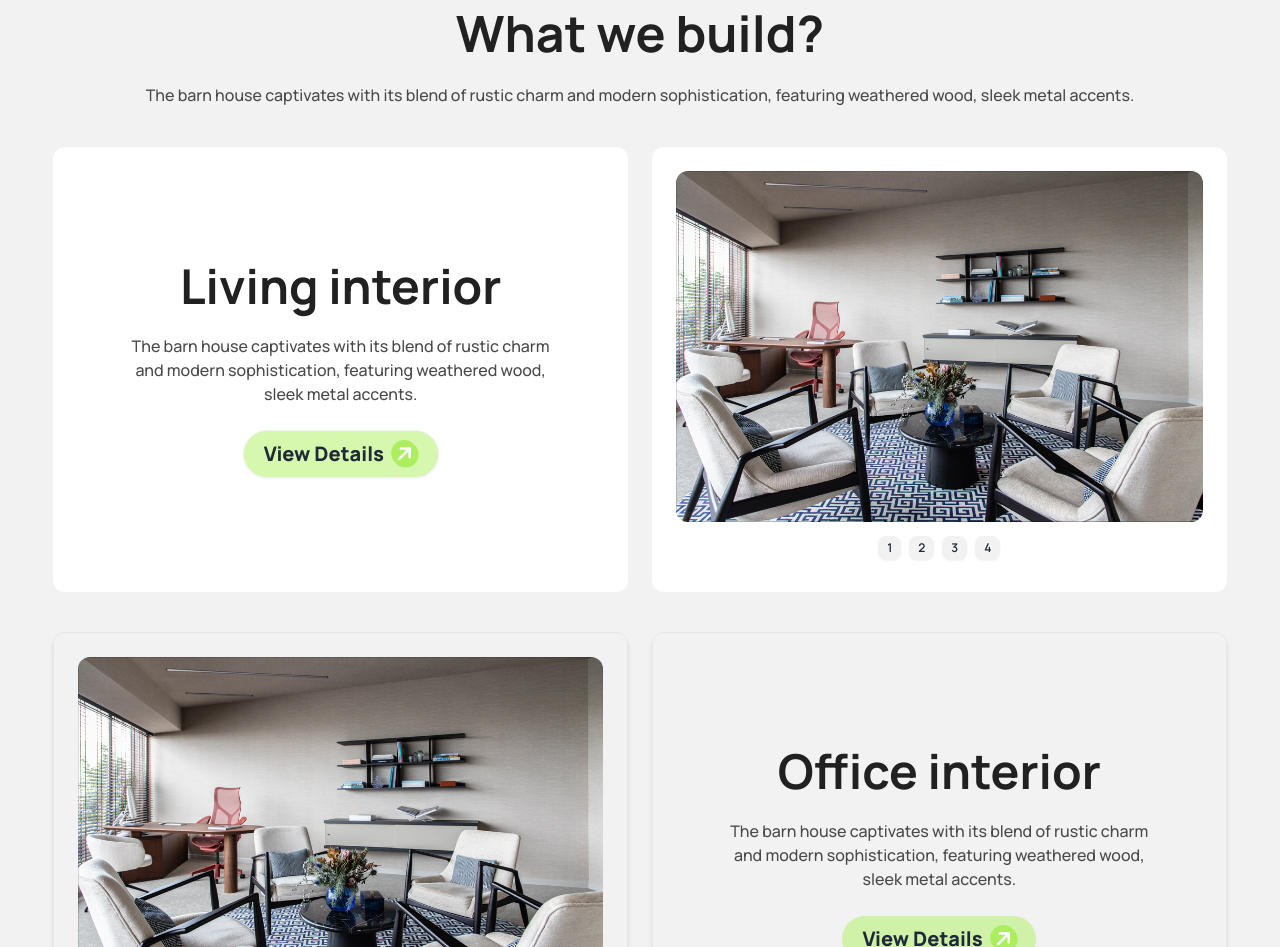
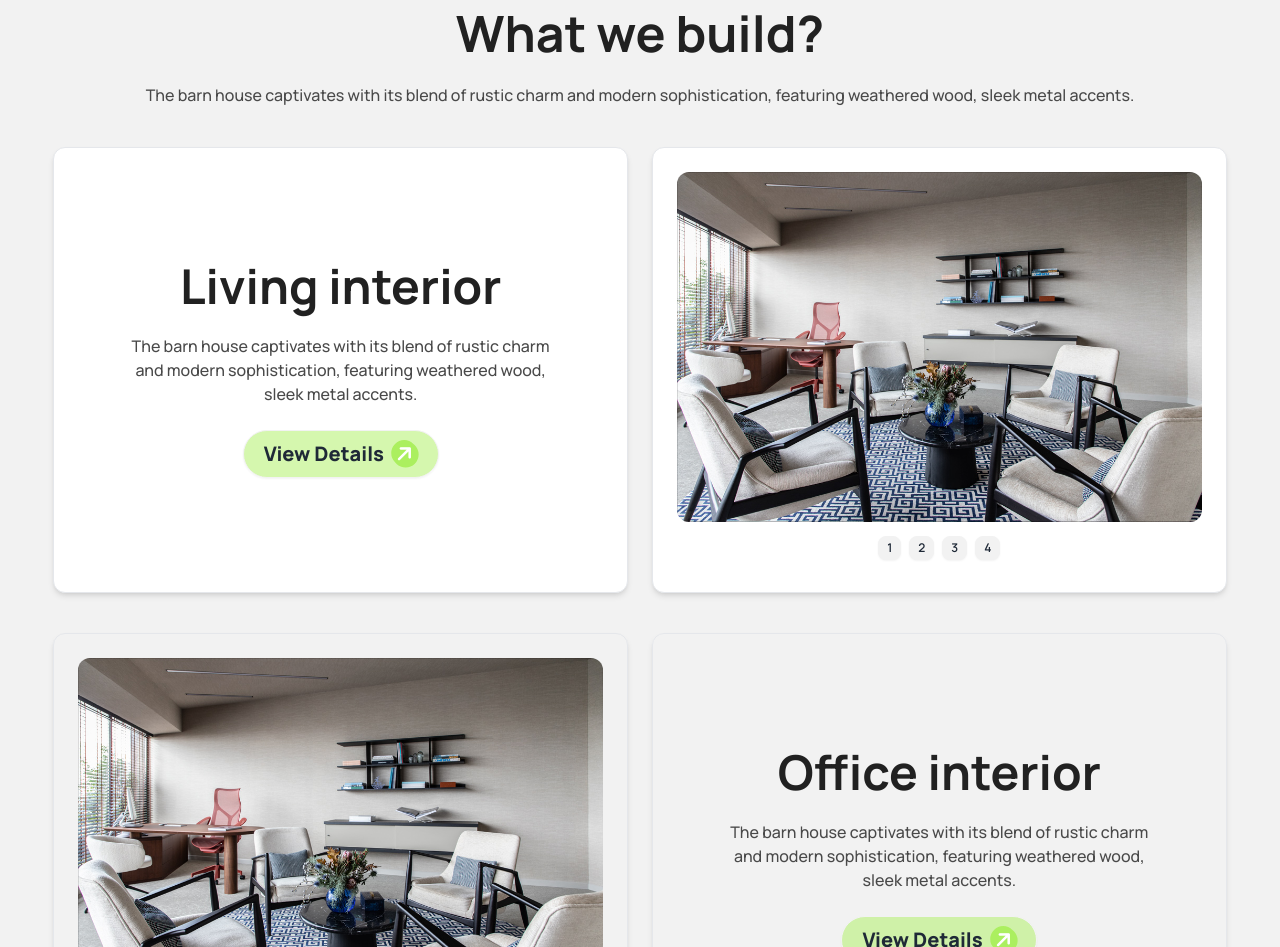
Before and after one commit to Shahriarkawsik/PHB10A03, a website: page index.html in a window 1280 px wide. Shown: the part 3084-4031 px from the top of the page. Drawn offline with Linux system fonts and the light colour scheme; files whose address does not match are found by name.

Commit message:
update unique background color

```diff
--- a/index.html
+++ b/index.html
@@ -719,9 +719,11 @@
               </div>
             </div>
             <!-- Living interior -->
-            <div class="grid grid-cols-1 lg:grid-cols-2 gap-6">
+            <div
+              class="grid grid-cols-1 lg:grid-cols-2 gap-6 rounded-xl"
+            >
               <!-- description -->
-              <div class="hero bg-white rounded-xl">
+              <div class="hero rounded-xl border shadow-md bg-white">
                 <div class="hero-content text-center">
                   <div class="max-w-md">
                     <h1 class="text-5xl font-bold title">Living interior</h1>
@@ -740,7 +742,7 @@
                 </div>
               </div>
               <!-- Carousel -->
-              <div class="bg-white p-4 sm:p-5 lg:p-6 rounded-xl">
+              <div class="p-4 sm:p-5 lg:p-6 rounded-xl border shadow-md bg-white">
                 <div class="carousel w-full rounded-xl bg-white">
                   <!-- img 1 -->
                   <div id="item1" class="carousel-item w-full">
```
